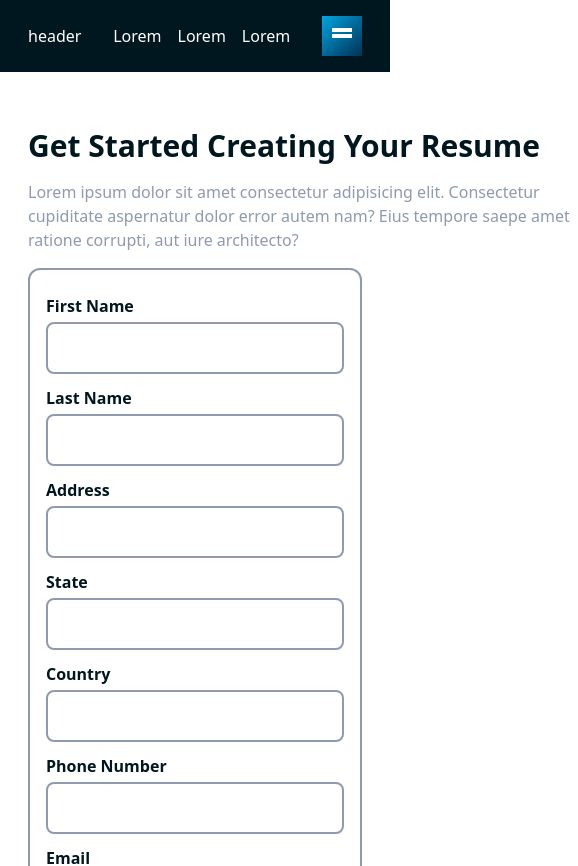
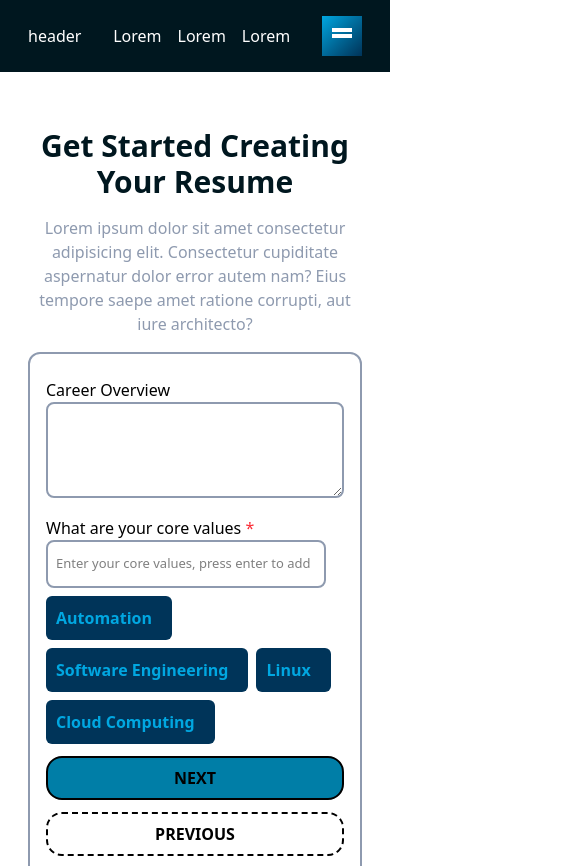
Before and after one commit to Hamid-Usman/second-wave, a Next.js app: page /create-resume in a window 390 px wide. Shown: the top 866 px of the page, 578 px wide, since content can reach past the window. Built offline with nearby package versions, Linux system fonts and the light colour scheme.

Commit message:
implement multi-page form with animated transitions and add expertise section

```diff
--- a/app/create-resume/page.tsx
+++ b/app/create-resume/page.tsx
@@ -1,18 +1,21 @@
 "use client"
-import FormInput from "@/components/form/formInput"
 import "../globals.css"
 import Button from "../UI/button"
 import PersonalInfos from "./sections/personal-Infos"
 import { FormProvider, useForm } from "react-hook-form"
 import Schemas1 from "./schemas/schema1"
+import Schemas2 from "./schemas/schemas2"
 import { yupResolver } from "@hookform/resolvers/yup"
+import { AnimatePresence, motion } from "framer-motion"
+import { useState } from "react"
+import Expertise from "./sections/expertise"
 
-
+const schemas: Array<any> =[Schemas1, Schemas2]
 export default function Load(){
-
+    const [page, setPage] = useState(2)
 
     const methods = useForm({
-        resolver: yupResolver(Schemas1),
+        resolver: yupResolver(schemas[page - 1]),
         mode: "onChange",
     });
 
@@ -21,19 +24,76 @@ export default function Load(){
     const onSubmit = (data: any) => {
         console.log(data);
     };
+    const slideRight = {
+        initial: {
+            opacity: 0,
+            x: "20vw",
+        },
+        in: {
+            opacity: 1,
+            x: 0,
+        },
+        out: {
+            opacity: 0,
+            x: "20vw",
+        },
+    };
+
+    const slideLeft = {
+        initial: {
+            opacity: 0,
+            x: "-20vw",
+        },
+        in: {
+            opacity: 1,
+            x: 0,
+        },
+        out: {
+            opacity: 0,
+            x: "-20vw",
+        },
+    };
+    const pageTransition = {
+        type: "tween",
+        ease: "anticipate",
+        duration: 1.3,
+    };
     return (
         <div className="flex flex-col lg:flex-row gap-4 xl:gap-40">
-            <div className="flex flex-col gap-4 w-[550px]">
-                <h1 className="text-3xl font-bold text-accent">Get Started Creating Your Resume</h1>
-                <p className="text-grey">Lorem ipsum dolor sit amet consectetur adipisicing elit. Consectetur cupiditate aspernatur dolor error autem nam? Eius tempore saepe amet ratione corrupti, aut iure architecto?</p>
-            </div>
+            <AnimatePresence mode="wait">
+                <motion.div
+                    key={page}
+                    initial="initial"
+                    animate="in"
+                    exit="out"
+                    variants={slideLeft}
+                    transition={pageTransition}
+                    className="flex flex-col text-center lg:text-start gap-4 sm:w-[550px]">
+                        <h1 className="text-3xl font-bold text-accent">Get Started Creating Your Resume</h1>
+                        <p className="text-grey">Lorem ipsum dolor sit amet consectetur adipisicing elit. Consectetur cupiditate aspernatur dolor error autem nam? Eius tempore saepe amet ratione corrupti, aut iure architecto?</p>
+
+                </motion.div>
+            </AnimatePresence>
             <FormProvider {...methods}>
+                <AnimatePresence mode="wait">
+                    <motion.form
+                        key={page}
+                        initial="initial"
+                        animate="in"
+                        exit="out"
+                        variants={slideRight}
+                        transition={pageTransition}
+                        onSubmit={handleSubmit(onSubmit)} className="w-full px-4 py-6 lg:p-8 border-2 flex flex-col gap-3 border-grey rounded-xl"
+                        >
+                            {page === 1 && <PersonalInfos register={register} errors={errors} />}
+                            {page === 2 && <Expertise register={register} errors={errors} />}
 
-            <form onSubmit={handleSubmit(onSubmit)} className="w-full px-4 py-6 lg:p-8 border-2 flex flex-col gap-3 border-grey rounded-xl">
-                <PersonalInfos register={register} errors={errors}/>
-                <Button className="border-solid rounded-md hover:bg-primary">Next</Button>
-            </form>
 
+                            {page === 2 && <Button className="border-solid hover:bg-primary">Next</Button>}
+                            {page < 2 && <Button onClick={() => handleSubmit(() => setPage(page + 1))()} className="bg-primary" >Next</Button>}
+                            {page > 1 && <Button className="bg-white" onClick={() => setPage(page - 1)}>Previous</Button>}
+                    </motion.form>
+                </AnimatePresence>
             </FormProvider>
         </div>
     )
--- a/components/form/formInput/index.tsx
+++ b/components/form/formInput/index.tsx
@@ -10,7 +10,7 @@ export default function FormInput({label, register, error, type, className}: Inp
         <div className="flex flex-col gap-1">
             <label className="text-accent font-bold">{label}</label>
             <input type={type} {...register} className={`${error ? 'text-red-400 focus:border-red-400' : 'border-grey'} px-2 py-3 md:py-2 focus:outline-none focus:shadow-xl hover:shadow-xl shadow-dark  focus:border-black border-2 transition duration-200 ease-in-out rounded-lg ${className}`} />
-            {error && <p className="text-red-400">{error}jj</p>}
+            {error && <p className="text-red-400">{error}</p>}
         </div>
 
     )
```
